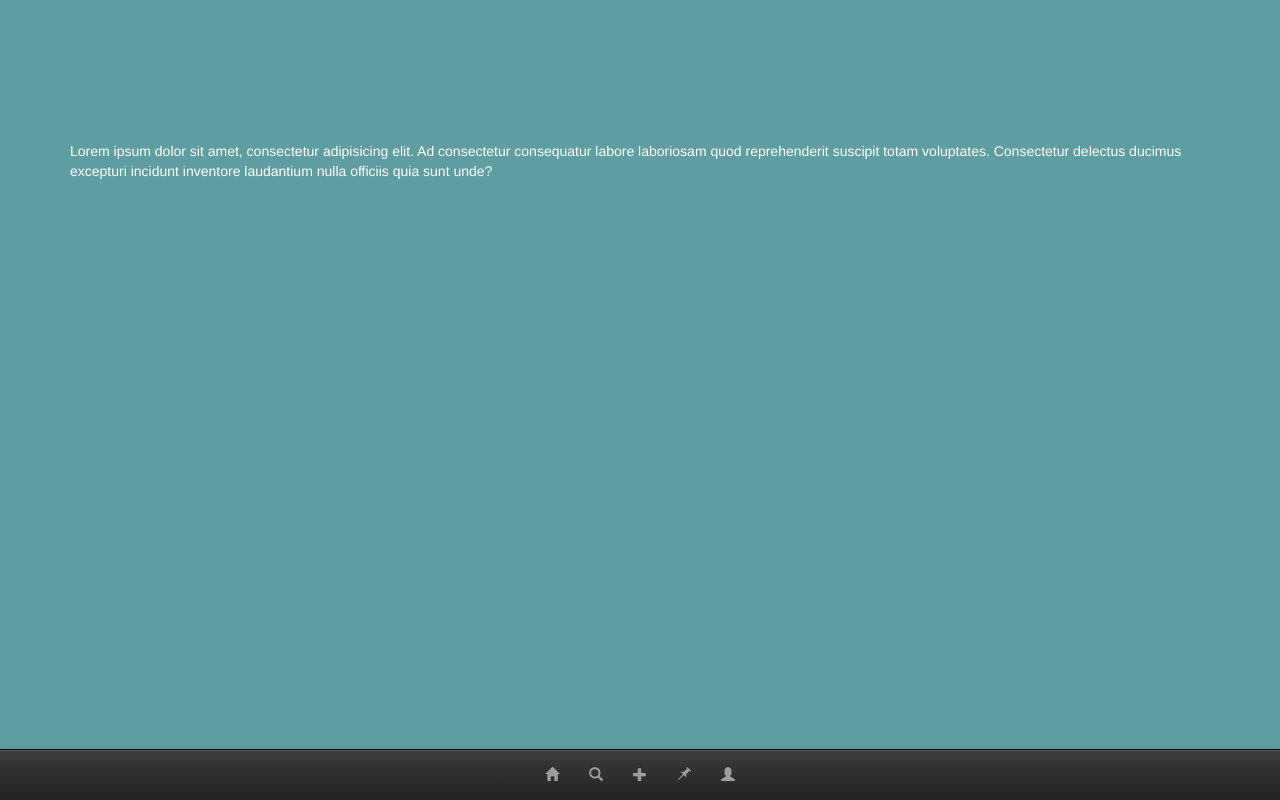
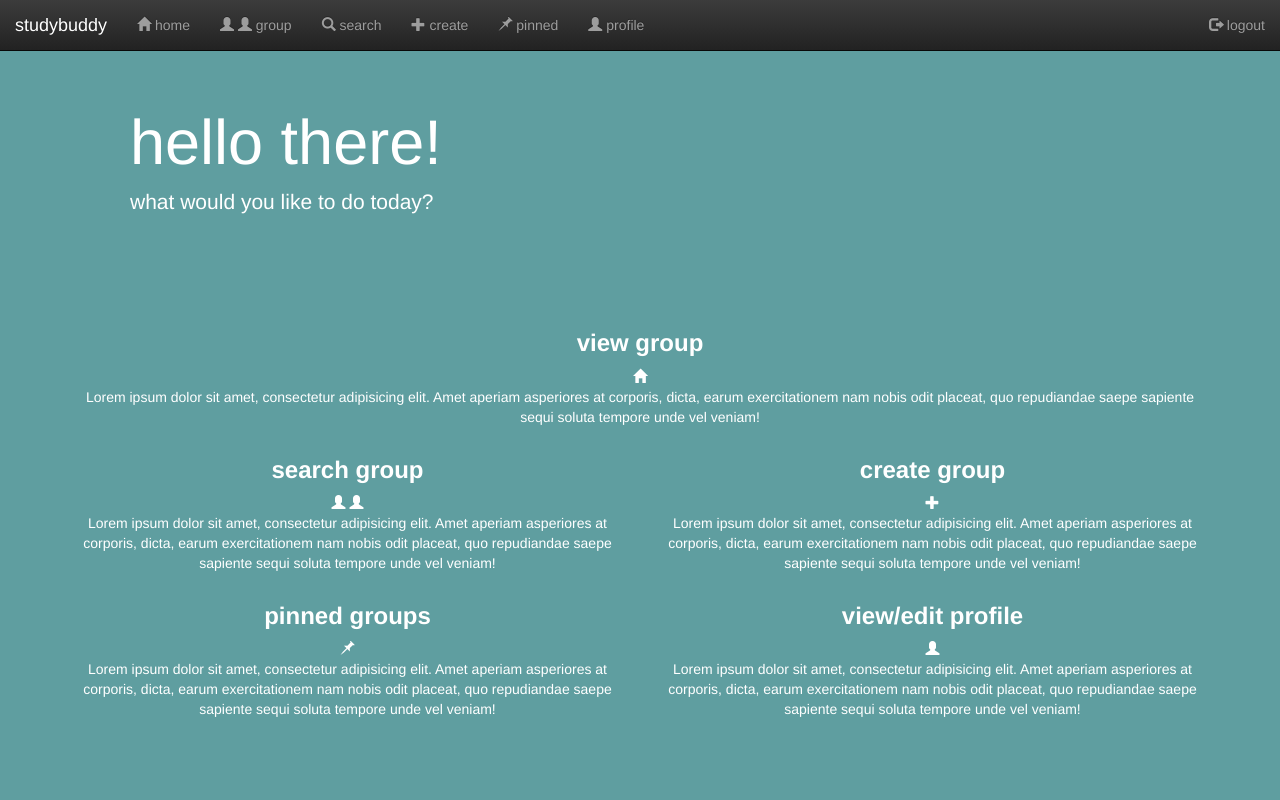
Before and after one commit to rayyada/studybuddy, a website: page static/partials/home.html in a window 1280 px wide. Drawn offline with nearby package versions, Linux system fonts and the light colour scheme.

Commit message:
Added links to homepage

```diff
--- a/static/partials/home.html
+++ b/static/partials/home.html
@@ -7,40 +7,89 @@
         <link href="../css/bootstrap.min.css" rel="stylesheet">
         <link href="../css/bootstrap-theme.min.css" rel="stylesheet">
         <link href="../css/main.css" rel="stylesheet">
+        <script src="https://ajax.googleapis.com/ajax/libs/jquery/1.11.1/jquery.min.js"></script>
+        <script src="http://maxcdn.bootstrapcdn.com/bootstrap/3.2.0/js/bootstrap.min.js"></script>
     </head>
     <body>
-        <nav class="navbar navbar-default navbar-inverse navbar-fixed-bottom">
+        <nav class="navbar navbar-inverse navbar-fixed-top">
             <div class="container-fluid">
-                <div>
+                <div class="navbar-header">
+                    <button type="button" class="navbar-toggle" data-toggle="collapse" data-target="#myNavbar">
+                        <span class="icon-bar"></span>
+                        <span class="icon-bar"></span>
+                        <span class="icon-bar"></span>
+                    </button>
+                    <a class="navbar-brand" href="#">studybuddy</a>
+                </div>
+                <div class="collapse navbar-collapse" id="myNavbar">
                     <ul class="nav navbar-nav">
-                        <li><a href="#"><span class="glyphicon glyphicon-home"></span></a></li>
-                        <li><a href="#"><span class="glyphicon glyphicon-search"></span></a></li>
-                        <li><a href="#"><span class="glyphicon glyphicon-plus"></span></a></li>
-                        <li><a href="#"><span class="glyphicon glyphicon-pushpin"></span></a></li>
-                        <li><a href="#"><span class="glyphicon glyphicon-user"></span></a></li>
+                        <li><a href="#"><span class="glyphicon glyphicon-home"></span> home</a></li>
+                        <li><a href="#"><span class="glyphicon glyphicon-user"></span> <span class="glyphicon glyphicon-user"></span> group</a></li>
+                        <li><a href="#"><span class="glyphicon glyphicon-search"></span> search</a></li>
+                        <li><a href="#"><span class="glyphicon glyphicon-plus"></span> create</a></li>
+                        <li><a href="#"><span class="glyphicon glyphicon-pushpin"></span> pinned</a></li>
+                        <li><a href="#"><span class="glyphicon glyphicon-user"></span> profile</a></li>
+                    </ul>
+                    <ul class="nav navbar-nav navbar-right">
+                        <li><a href="../index.html"><span class="glyphicon glyphicon-log-out"></span> logout</a></li>
                     </ul>
                 </div>
             </div>
         </nav>
         <div class="container">
             <div class="jumbotron">
+                <br /><br />
+                <h1>hello there!</h1>
                 <p>
-
+                    what would you like to do today?
                 </p>
             </div>
-            <div>
-                <p>
-                    Lorem ipsum dolor sit amet, consectetur adipisicing elit. Ad consectetur consequatur labore laboriosam quod reprehenderit suscipit totam voluptates. Consectetur delectus ducimus excepturi incidunt inventore laudantium nulla officiis quia sunt unde?
-                </p>
+            <div class="row">
+                <div class="col-md-12">
+                    <h3>view group</h3>
+                    <span class="glyphicon glyphicon-home"></span>
+                    <p>Lorem ipsum dolor sit amet, consectetur adipisicing elit. Amet aperiam asperiores at corporis, dicta, earum exercitationem nam nobis odit placeat, quo repudiandae saepe sapiente sequi soluta tempore unde vel veniam!</p>
+                </div>
+            </div>
+            <div class="row">
+                <div class="col-md-6">
+                    <h3>search group</h3>
+                    <span class="glyphicon glyphicon-user"></span>
+                    <span class="glyphicon glyphicon-user"></span>
+                    <p>Lorem ipsum dolor sit amet, consectetur adipisicing elit. Amet aperiam asperiores at corporis, dicta, earum exercitationem nam nobis odit placeat, quo repudiandae saepe sapiente sequi soluta tempore unde vel veniam!</p>
+                </div>
+                <div class="col-md-6">
+                    <h3>create group</h3>
+                    <span class="glyphicon glyphicon-plus"></span>
+                    <p>Lorem ipsum dolor sit amet, consectetur adipisicing elit. Amet aperiam asperiores at corporis, dicta, earum exercitationem nam nobis odit placeat, quo repudiandae saepe sapiente sequi soluta tempore unde vel veniam!</p>
+                </div>
+            </div>
+            <div class="row">
+                <div class="col-md-6">
+                    <h3>pinned groups</h3>
+                    <span class="glyphicon glyphicon-pushpin"></span>
+                    <p>Lorem ipsum dolor sit amet, consectetur adipisicing elit. Amet aperiam asperiores at corporis, dicta, earum exercitationem nam nobis odit placeat, quo repudiandae saepe sapiente sequi soluta tempore unde vel veniam!</p>
+                </div>
+                <div class="col-md-6">
+                    <h3>view/edit profile</h3>
+                    <span class="glyphicon glyphicon-user"></span>
+                    <p>Lorem ipsum dolor sit amet, consectetur adipisicing elit. Amet aperiam asperiores at corporis, dicta, earum exercitationem nam nobis odit placeat, quo repudiandae saepe sapiente sequi soluta tempore unde vel veniam!</p>
+                </div>
             </div>
         </div>
     </body>
     <style>
-        .navbar-nav {
-            margin: 0 auto;
-            display: table;
-            table-layout: fixed;
-            float: none;
+        a {
+            text-align: center;
+        }
+        .col-md-6, .col-md-12 {
+            text-align: center;
+        }
+        h3 {
+            font-weight: bold;
+        }
+        .row {
+            text-align: center;
         }
     </style>
 </html>
```
